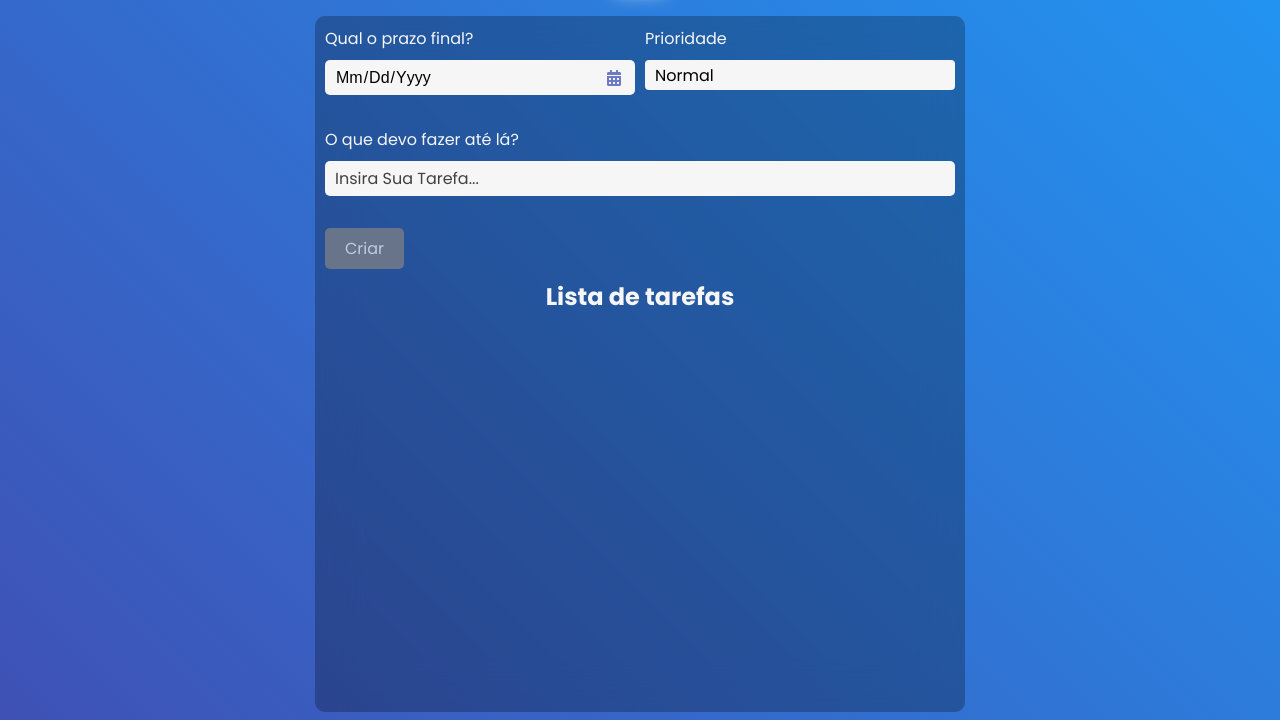
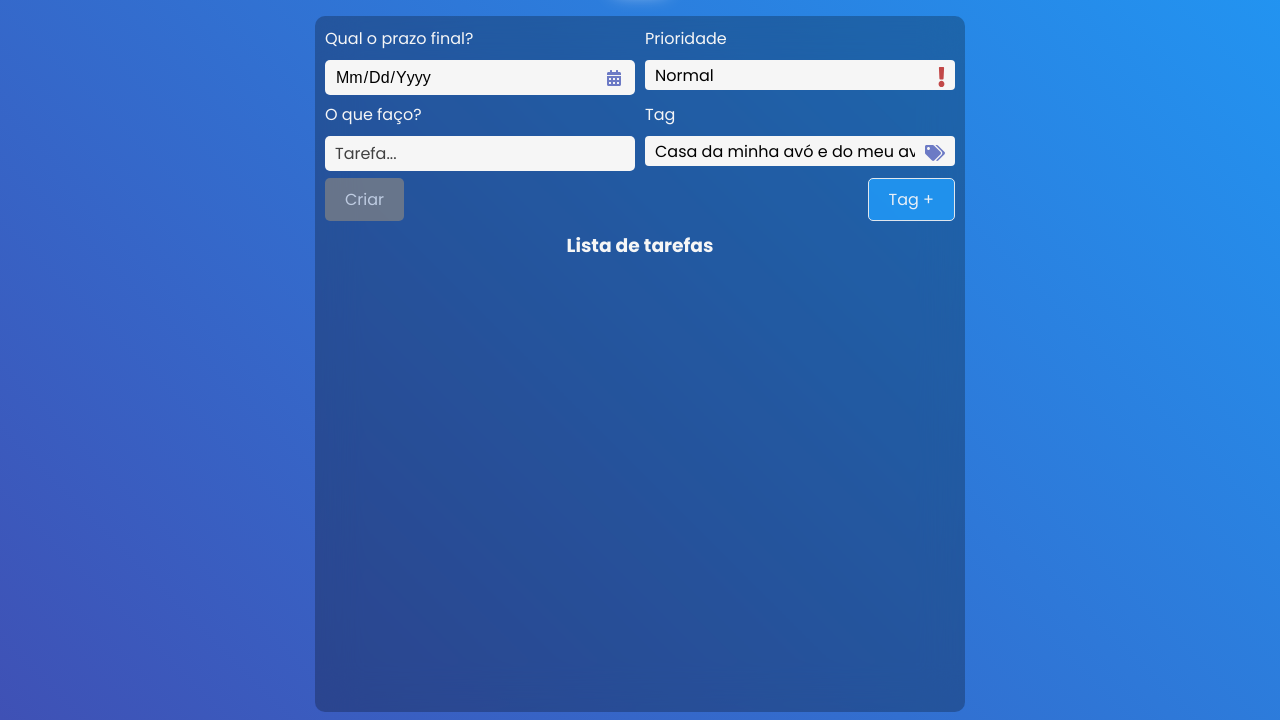
Before and after one commit to Douglas-Morais/to-dolist, a plain HTML site: page app/src/index.html in a window 1280 px wide. Shown: the part 80-800 px from the top of the page. Drawn offline with Linux system fonts and the light colour scheme.

Commit message:
created layout with tag

```diff
--- a/app/src/css/_tag-elements.css
+++ b/app/src/css/_tag-elements.css
@@ -73,7 +73,9 @@ app-main {
   width: 20px;
   position: absolute;
   right: 10px;
-  bottom: 36px;
+  bottom: 13px;
+  background-position: right center;
+  background-repeat: no-repeat;
 }
 
 .form-control.success div.fa-check-circle {
@@ -99,7 +101,7 @@ app-main {
   background-color: transparent;
   border: none;
   margin: 5px 0px;
-  padding: .42rem 10px;
+  padding: 7px 40px 6px 10px;
   width: 100%;
   font-family: inherit;
   font-size: inherit;
@@ -130,20 +132,32 @@ input[type="date"]::-webkit-calendar-picker-indicator:hover {
   opacity: 1
 }
 
-[class*="fa-"] {
+.fas {
   visibility: hidden;
 }
 
+[class*="fa-"] {
+  opacity: .75;
+}
+
+[class*="fa-"]:hover {
+  opacity: 1;
+}
+
 .fa-times-circle {
-  height: 20px;
-  width: 20px;
   background: url('../../assets/icons/times-circle-solid.svg');
 }
 
 .fa-check-circle {
-  height: 20px;
-  width: 20px;
   background: url('../../assets/icons/check-circle-solid.svg');
+}
+
+.fa-exclamation {
+  background: url('../../assets/icons/exclamation-solid.svg');
+}
+
+.fa-tags {
+  background: url('../../assets/icons/tags-solid.svg');
 }
 
 label {
@@ -165,6 +179,7 @@ input {
 
 input[type="text"] {
   padding-right: 40px !important;
+  min-width: 185px;
 }
 
 input[checked] {
--- a/app/src/index.html
+++ b/app/src/index.html
@@ -35,31 +35,43 @@
           <div class="form-control">
             <label for="input-deadline">Qual o prazo final?</label>
             <input id="input-deadline" type="date" name="deadline" autocomplete="off" required />
-            <small>Error message</small>
+            <!-- <small>Error message</small> -->
           </div>
           <div class="form-control">
-            <label for="input-deadline">Prioridade</label>
-            <select name="priorityKey">
+            <label for="input-priorityKey">Prioridade</label>
+            <select name="priorityKey" id="input-priorityKey">
               <option value="1">Urgente</option>
               <option value="2">Importante</option>
               <option value="3" selected>Normal</option>
               <option value="4">Adiável</option>
             </select>
-
+            <div class="fa-exclamation"></div>
           </div>
         </div>
-        <div class="form-control">
-          <label for="input-description">O que devo fazer até lá?</label>
-          <input id="input-description" type="text" placeholder="Insira sua tarefa..." name="description"
-            autocomplete="off" minlength="3" maxlength="40" required />
-          <div class="fas fa-times-circle"></div>
-          <div class="fas fa-check-circle"></div>
-          <small>Error message</small>
+        <div class="form-inline">
+          <div class="form-control">
+            <label for="input-description">O que faço?</label>
+            <input id="input-description" type="text" placeholder="tarefa..." name="description"
+              autocomplete="off" minlength="3" maxlength="40" required />
+            <div class="fas fa-times-circle"></div>
+            <div class="fas fa-check-circle"></div>
+            <!-- <small>Error message</small> -->
+          </div>
+          <div class="form-control">
+            <label for="input-tag">Tag</label>
+            <select name="tagKey" id="input-tag">
+              <option value="1" selected>Casa da minha avó e do meu avô</option>
+            </select>
+            <div class="fa-tags"></div>
+          </div>
         </div>
-        <button id="submit" type="submit" disabled>Criar</button>
+        <div class="button-area">
+          <button id="submit" type="submit" disabled>Criar</button>
+          <button id="buttonTag" type="button">Tag +</button>
+        </div>
       </form>
 
-      <h2 class="title">Lista de tarefas</h2>
+      <h3 class="title">Lista de tarefas</h3>
 
       <div id="list-tasks" class="list">
 
@@ -76,12 +88,13 @@
                 <ul>
                   <li>
                     <slot name="tag">Tag</slot>
+                    <img src="../assets/icons/tag-solid.svg" alt="tag"/>
                   </li>
                   <li>
                     <slot name="deadline">deadline</slot>
                   </li>
                   <li>
-                    <slot name="priorityKey">Priority</slot>
+                    <slot name="priorityKey">Priority</slot>!
                   </li>
                 </ul>
               </div>
--- a/app/src/style.css
+++ b/app/src/style.css
@@ -20,6 +20,11 @@
 
 .form {
   grid-row: 1;
+}
+
+.form .button-area {
+  display: flex;
+  justify-content: space-between;
 }
 
 .title {
@@ -140,6 +145,13 @@
   color: var(--main-yellow);
 }
 
-.task-control .tags ul li:nth-child(2){
+.task-control .tags ul li:nth-child(2) {
   color: var(--main-red);
 }
+
+.task-control .tags ul li img {
+  position: relative;
+  left: 5px;
+  top: 2px;
+  height: 12px;
+}
```
Also changed, not shown: app/assets/icons/exclamation-solid.svg (added), app/assets/icons/tag-solid.svg (added), app/assets/icons/tags-solid.svg (added).
